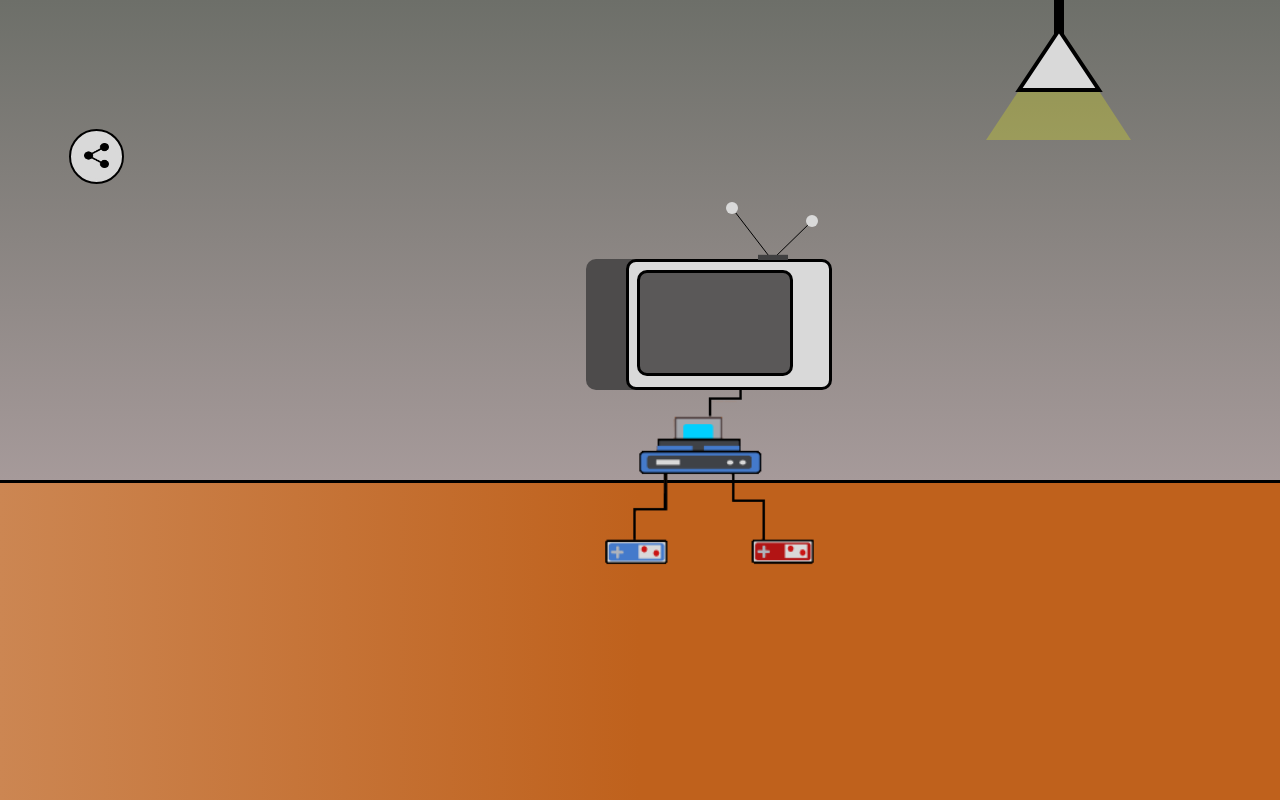
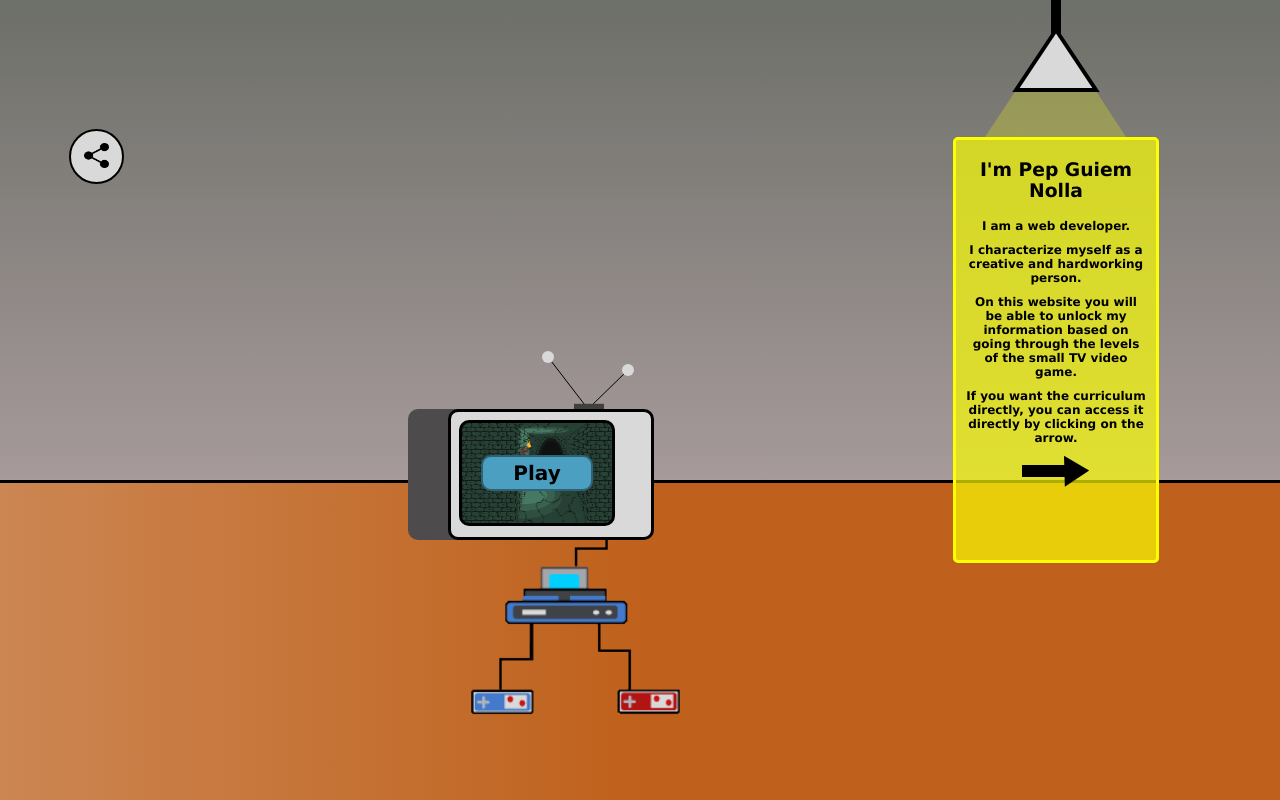
Before and after one commit to PepGuiem/Curriculum, a website built with Parcel: page src/index.html in a window 1280 px wide. Built offline with nearby package versions, Linux system fonts and the light colour scheme.

Commit message:
index style done

```diff
--- a/src/css/style.css
+++ b/src/css/style.css
@@ -1,7 +1,7 @@
 
 *{
     color: #000;
-    font-family: Lalezar;
+    font-family: Lalezar, 'Lucida Sans', 'Lucida Sans Regular', 'Lucida Grande', 'Lucida Sans Unicode', Geneva, Verdana, sans-serif;
     font-style: normal;
 }
 
@@ -35,7 +35,7 @@ body{
 
 .div1{
     width: 100vw;
-    height: 90vh;
+    height: 100vh;
     display: flex;
     flex-direction: row;
     position: absolute;
@@ -103,7 +103,6 @@ body{
     border: 2px solid black;
 }
 
-/* Estilo para los elementos del menú */
 .dropdown-content a {
     text-align: center;
     color: #333;
@@ -121,9 +120,13 @@ body{
 }
 
 .only-tv{
-    width: 100%;
-    height: 100%;
+    width: 60%;
+    height: 90%;
+    display: flex;
+    flex-direction: column;
+    justify-content: flex-end;
     text-align: right;
+    margin-left: auto;
 }
 
 .tv{
@@ -132,8 +135,6 @@ body{
     background-color: #D9D9D9;
     border-radius: 10px;
     border: 3px solid black;
-    margin-top: -5px;
-    margin-left: auto;
     box-shadow: -40px 0px 0px #4D4B4B;
 }
 
@@ -145,4 +146,39 @@ body{
     background-color: #5a5858;
     border-radius: 10px;
     border: 3px solid black;
+    background-image: url(/src/img/dungeon.gif);
+    background-size: cover;
+    display: flex;
+    justify-content: center; /* Centrado horizontal */
+    align-items: center;
 }
+
+.light{
+    width: 200px;
+    border: yellow 3px solid;
+    height: 420px;
+    margin-top: -7px;
+    background-color: rgba(251, 255, 4, 0.685);
+    border-radius: 5px;
+    text-align: center;
+}
+
+.light p{
+    font-size: 12px;
+    font-weight: bold;
+    margin: 10px;
+}
+
+.play{
+    font-weight: bold;
+    font-size: 20px;
+    padding: 4px 30px;
+    border-radius: 10px;
+    background-color: rgb(75, 160, 194);
+    border: 2px solid rgb(46, 98, 119);
+}
+
+.play:hover{
+    background-color: rgba(13, 59, 102, 0.795);
+    color: white;
+}
--- a/src/index.html
+++ b/src/index.html
@@ -19,9 +19,9 @@
                     </button>
                 </div>
                 <div class="dropdown-content">
-                    <a href="#"><img src="img/instagram-icon.png" alt="" width="70%" height="70%"></a>
-                    <a href="#"><img src="img/github-icon.png" alt="" width="70%" height="70%"></a>
-                    <a href="#"><img src="img/whatsapp-icon.png" alt="" width="70%" height="70%"></a>
+                    <a href="https://www.instagram.com/pep_guiem/" target="_blank"><img src="img/instagram-icon.png" alt="" width="70%" height="70%"></a>
+                    <a href="https://github.com/PepGuiem/" target="_blank"><img src="img/github-icon.png" alt="" width="70%" height="70%"></a>
+                    <a href="https://wa.me/+34639876785" target="_blank"><img src="img/whatsapp-icon.png" alt="" width="70%" height="70%"></a>
                 </div>
             </div>
         </div>
@@ -36,7 +36,7 @@
                 </svg>
                 <div class="tv">
                     <div class="screen">
-
+                        <button class="play">Play</button>
                     </div>
                 </div>
                 <img src="img/consola.PNG" alt="" width="250px">
@@ -44,15 +44,24 @@
         </div>
         <div class="lamp">
             <div>
-                <svg width="200" height="260" class="tv1">
+                <svg width="200" height="140" class="tv1">
                     <rect x="49%" y="0" width="10" height="40" style="fill:rgb(0, 0, 0)"/>
                     <polygon points="103,30 30,140 175,140" style="fill: rgba(250, 255, 4, 0.24);"/>
                     <polygon points="103,30 63,90 143,90" fill="#D9D9D9"; stroke-width="4px"; stroke="#000"; rx="25" ry="25"/>
-
                 </svg>
-            </div>
-            <div class="light">
-
+                <div class="light">
+                    <h3>I'm Pep Guiem Nolla</h3>
+                    <p>I am a web developer.</p>
+                    <p>I characterize myself as a creative and hardworking person.</p>
+                    <p>On this website you will be able to unlock my information based on going through the levels of the small TV video game.</p>
+                    <p>If you want the curriculum directly, you can access it directly by clicking on the arrow.</p>
+                    <p>
+                        <svg width="68" height="32" viewBox="0 0 68 32" fill="none">
+                            <rect y="10" width="48" height="12" fill="black"/>
+                            <path d="M67.1571 15.5829L42.8319 31.8261L42 0.660331L67.1571 15.5829Z" fill="black"/>
+                        </svg>
+                    </p>
+                </div>
             </div>
         </div>
     </div>
```
Also changed, not shown: src/img/dungeon.gif (added).
